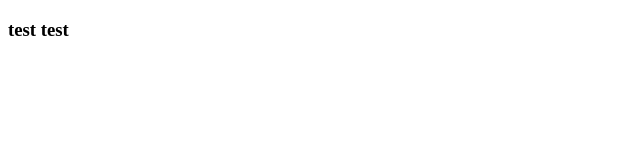
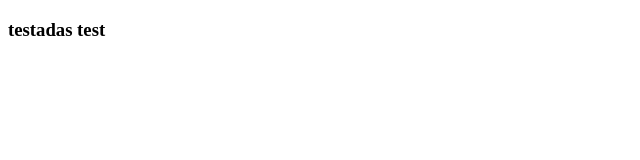
Before and after one commit to yuki330/test-project, a plain HTML site: page index.html in a window 1280 px wide. Shown: the full height of the page, 0-640 px from the left. Drawn offline with Linux system fonts and the light colour scheme.

Commit message:
get commit test

```diff
--- a/index.html
+++ b/index.html
@@ -4,7 +4,7 @@
     <title>Large construction company HTML Template Live Demo</title>
  <head></head>
     <body>
-        <h3>test test</h3>
+        <h3>testadas test</h3>
 
     </body>
 </html>
```
